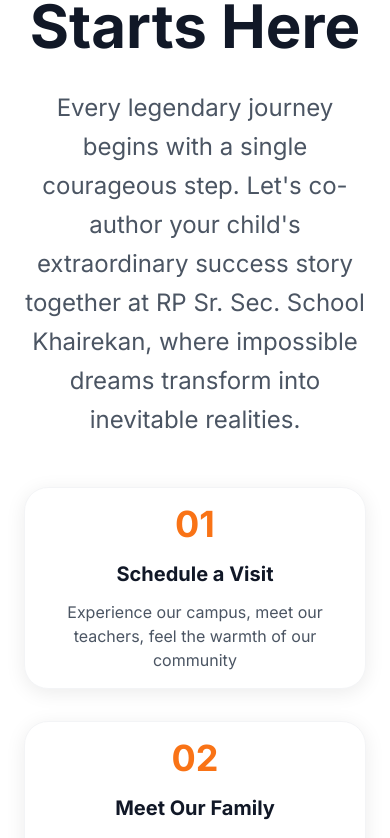
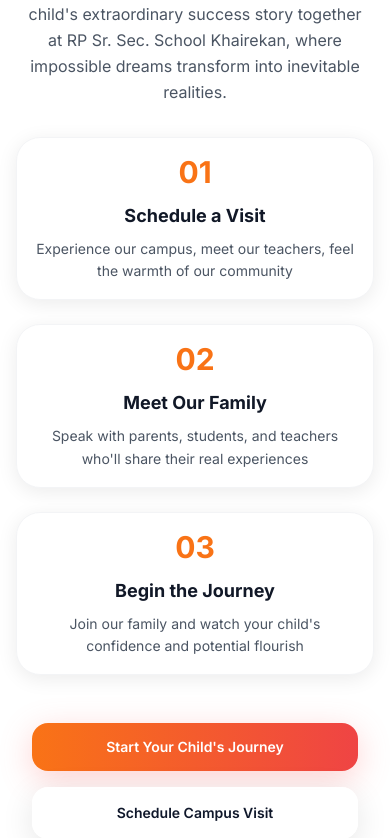
Before and after one commit to Chaos0168/rps-school-khairekan-website, a Next.js app: page / in a window 390 px wide. Shown: the part 9002-9840 px from the top of the page. Built offline with nearby package versions, Linux system fonts and the light colour scheme.

Commit message:
your journey

```diff
--- a/app/page.tsx
+++ b/app/page.tsx
@@ -374,18 +374,18 @@
       </section>
 
       {/* Call to Action - Emotional */}
-      <section className="py-24 bg-white">
-        <div className="container mx-auto px-6 text-center">
+      <section className="py-16 sm:py-24 bg-white">
+        <div className="container mx-auto px-4 sm:px-6 text-center">
           <div className="max-w-4xl mx-auto">
-            <h2 className="text-6xl font-bold text-gray-900 mb-8">
+            <h2 className="text-3xl sm:text-4xl md:text-5xl lg:text-6xl font-bold text-gray-900 mb-6 sm:mb-8 leading-tight">
               Your Child's <span className="kinetic-text text-red-500">Journey</span> Starts Here
             </h2>
-            <p className="text-2xl text-gray-600 mb-12 leading-relaxed">
+            <p className="text-base sm:text-lg md:text-xl lg:text-2xl text-gray-600 mb-8 sm:mb-12 leading-relaxed px-2">
               Every legendary journey begins with a single courageous step. Let's co-author your child's extraordinary success story together
               at RP Sr. Sec. School Khairekan, where impossible dreams transform into inevitable realities.
             </p>
 
-            <div className="grid md:grid-cols-3 gap-8 mb-16">
+            <div className="grid grid-cols-1 sm:grid-cols-2 md:grid-cols-3 gap-6 sm:gap-8 mb-12 sm:mb-16">
               {[
                 {
                   step: "01",
@@ -403,19 +403,19 @@
                   desc: "Join our family and watch your child's confidence and potential flourish"
                 }
               ].map((step, index) => (
-                <div key={index} className="story-card text-center">
-                  <div className="text-4xl font-bold text-orange-500 mb-4">{step.step}</div>
-                  <h3 className="text-xl font-bold text-gray-900 mb-3">{step.title}</h3>
-                  <p className="text-gray-600">{step.desc}</p>
+                <div key={index} className="story-card text-center p-4 sm:p-6">
+                  <div className="text-3xl sm:text-4xl font-bold text-orange-500 mb-3 sm:mb-4">{step.step}</div>
+                  <h3 className="text-lg sm:text-xl font-bold text-gray-900 mb-2 sm:mb-3">{step.title}</h3>
+                  <p className="text-sm sm:text-base text-gray-600 leading-relaxed">{step.desc}</p>
                 </div>
               ))}
             </div>
 
-            <div className="flex flex-col sm:flex-row gap-6 justify-center">
-              <button className="btn-primary text-lg sm:text-xl px-8 sm:px-12 py-4 sm:py-6">
+            <div className="flex flex-col sm:flex-row gap-4 sm:gap-6 justify-center px-4">
+              <button className="btn-primary text-base sm:text-lg lg:text-xl px-6 sm:px-8 lg:px-12 py-3 sm:py-4 lg:py-6 w-full sm:w-auto">
                 Start Your Child's Journey
               </button>
-              <button className="btn-secondary text-lg sm:text-xl px-8 sm:px-12 py-4 sm:py-6">
+              <button className="btn-secondary text-base sm:text-lg lg:text-xl px-6 sm:px-8 lg:px-12 py-3 sm:py-4 lg:py-6 w-full sm:w-auto">
                 Schedule Campus Visit
               </button>
             </div>
```
